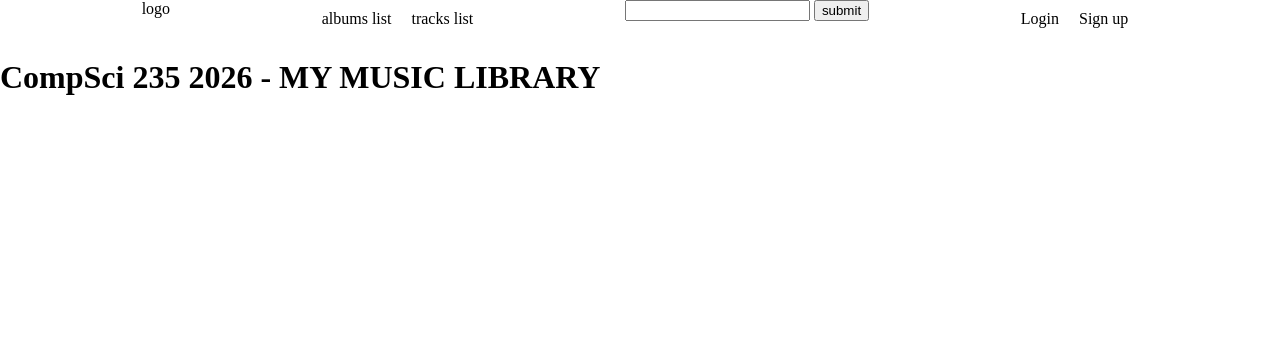
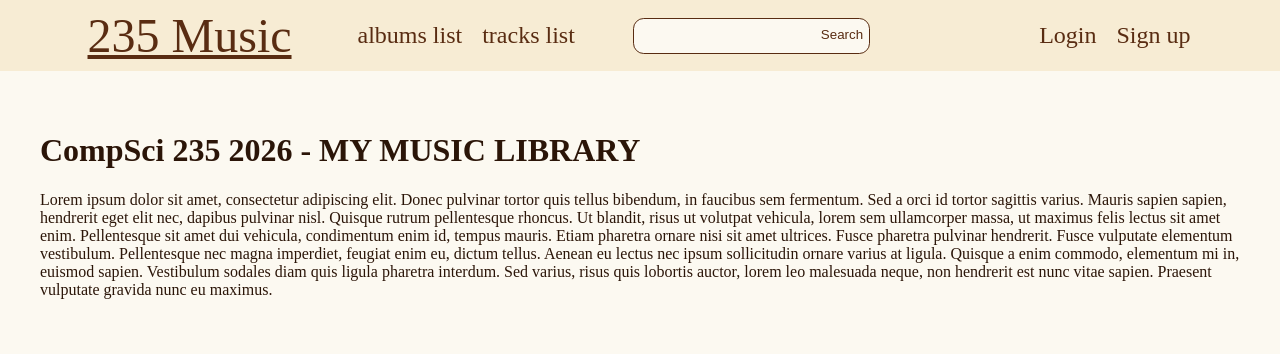
Before and after one commit to JonoBeach/music-project-mirror, a Flask app: page / in a window 1280 px wide. Shown: the top 354 px of the page. Run offline with Flask 3, Linux system fonts and the light colour scheme.

Commit message:
Update navbar colours and design

```diff
--- a/music/static/css/styles.css
+++ b/music/static/css/styles.css
@@ -1,11 +1,48 @@
+/* global */
+:root {
+    --surface: hsl(42 67% 96.7%);
+    --surface-container: hsl(42 67% 90%);
+    --on-surface: hsl(22 67% 10%);
+    --on-surface-container: hsl(22 67% 21%);
+    --on-surface-container-active: hsl(0 67% 48%);
+}
+
 body {
     margin: 0;
+    background-color: var(--surface);
+    color: var(--on-surface);
 }
 
+
+/* home page */
+.content {
+    padding: 2.5rem;
+}
+
+
+/* navbar */
 .nav {
     display: flex;
-    justify-content: space-evenly;
+    align-items: center;
+    justify-content: space-around;
+
+    font-size: 1.5rem;
+    background-color: var(--surface-container);
 }
+
+.nav-left {
+    display: flex;
+    align-items: center;
+    gap: 3rem;
+}
+
+
+.nav-logo {
+    font-size: 3rem;
+    margin: 0.5rem;
+    color: var(--on-surface-container);
+}
+
 
 .nav-items {
     display: flex;
@@ -18,13 +55,96 @@ body {
     margin: 10px;
 }
 
-.auth-items {
+.nav-items li a {
+    text-decoration: none;
+    color: var(--on-surface-container);
+}
+
+.nav-items li a:active {
+    color: var(--on-surface-container-active);
+}
+
+.nav-items li a:focus {
+    color: var(--on-surface-container-active);
+}
+
+.nav-items li a:hover {
+    color: var(--on-surface-container-active);
+}
+
+
+.nav-search {
+    display: flex;
+    flex-wrap: nowrap;
+    background-color: var(--surface);
+    border: 0.1rem solid var(--on-surface-container);
+    border-radius: 0.67rem;
+}
+
+.nav-search input {
+    border: none;
+    background: transparent;
+    height: 2rem;
+
+    color: var(--on-surface-container);
+}
+
+.nav-search:focus-within {
+    border: 0.1rem solid var(--on-surface-container-active);
+}
+
+.nav-search input:focus {
+    outline: none;
+    .nav-search {
+        border: 0.1rem solid #FF0000;
+    }
+}
+
+.nav-search button {
+    border: none;
+    background: transparent;
+    height: 2rem;
+
+    color: var(--on-surface-container);
+}
+
+.nav-search button:active {
+    color: var(--on-surface-container-active);
+}
+
+.nav-search button:focus {
+    color: var(--on-surface-container-active);
+}
+
+.nav-search button:hover {
+    color: var(--on-surface-container-active);
+}
+
+
+.nav-auth-items {
     display: flex;
     list-style-type: none;
     margin: 0;
     padding: 0;
 }
 
-.auth-items li {
+.nav-auth-items li {
     margin: 10px;
 }
+
+.nav-auth-items li a {
+    text-decoration: none;
+    color: var(--on-surface-container);
+}
+
+.nav-auth-items li a:active {
+    color: var(--on-surface-container-active);
+}
+
+.nav-auth-items li a:focus {
+    color: var(--on-surface-container-active);
+}
+
+.nav-auth-items li a:hover {
+    color: var(--on-surface-container-active);
+}
--- a/music/templates/index.html
+++ b/music/templates/index.html
@@ -7,6 +7,9 @@
 </head>
 <body>
     {% include "navbar.html" %}
-    <h1>CompSci 235 2026 - MY MUSIC LIBRARY</h1>
+    <div class="content">
+	    <h1>CompSci 235 2026 - MY MUSIC LIBRARY</h1>
+	    <p>Lorem ipsum dolor sit amet, consectetur adipiscing elit. Donec pulvinar tortor quis tellus bibendum, in faucibus sem fermentum. Sed a orci id tortor sagittis varius. Mauris sapien sapien, hendrerit eget elit nec, dapibus pulvinar nisl. Quisque rutrum pellentesque rhoncus. Ut blandit, risus ut volutpat vehicula, lorem sem ullamcorper massa, ut maximus felis lectus sit amet enim. Pellentesque sit amet dui vehicula, condimentum enim id, tempus mauris. Etiam pharetra ornare nisi sit amet ultrices. Fusce pharetra pulvinar hendrerit. Fusce vulputate elementum vestibulum. Pellentesque nec magna imperdiet, feugiat enim eu, dictum tellus. Aenean eu lectus nec ipsum sollicitudin ornare varius at ligula. Quisque a enim commodo, elementum mi in, euismod sapien. Vestibulum sodales diam quis ligula pharetra interdum. Sed varius, risus quis lobortis auctor, lorem leo malesuada neque, non hendrerit est nunc vitae sapien. Praesent vulputate gravida nunc eu maximus.</p>
+	</div>
 </body>
 </html>
--- a/music/templates/navbar.html
+++ b/music/templates/navbar.html
@@ -1,19 +1,20 @@
 <nav class="nav">
-    <a>logo</a>
+    <div class="nav-left">
+        <a class="nav-logo" href="/">235 Music</a>
 
-    <ul class="nav-items">
-        <li><a>albums list</a></li>
-        <li><a>tracks list</a></li>
-    </ul>
+        <ul class="nav-items">
+            <li><a href="/">albums list</a></li>
+            <li><a href="/">tracks list</a></li>
+        </ul>
 
-    <div class="search">
-        <!-- Could replace with form -->
-        <input type="text">
-        <button>submit</button>
+        <form class="nav-search" action="#">
+            <input type="text" name="search">
+            <button>Search</button>
+        </form>
     </div>
 
-    <ul class="auth-items">
-        <li><a>Login</a></li>
-        <li><a>Sign up</a></li>
+    <ul class="nav-auth-items">
+        <li><a href="/">Login</a></li>
+        <li><a href="/">Sign up</a></li>
     </ul>
 </nav>
```
